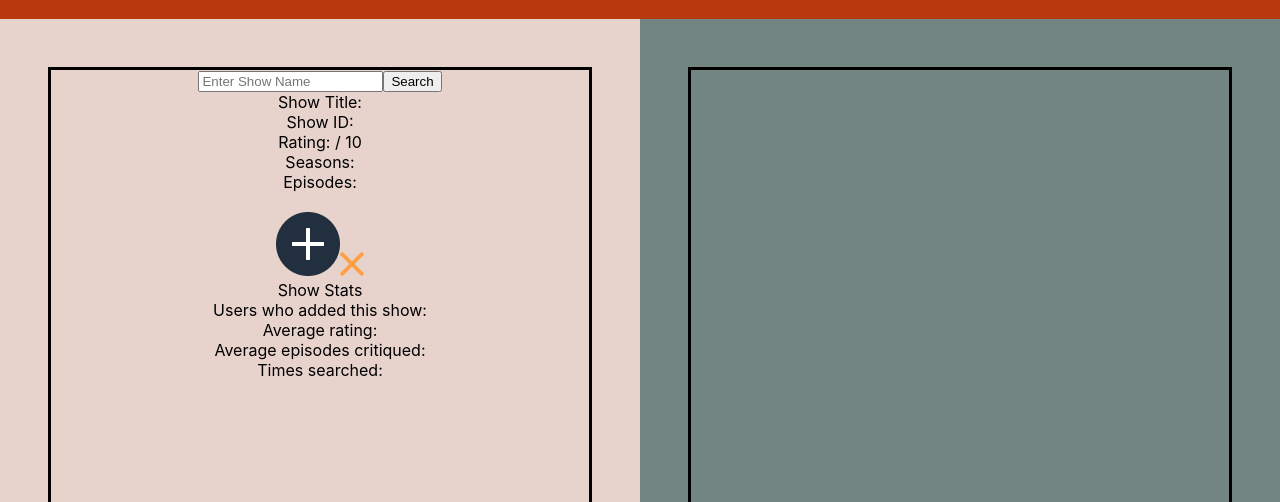
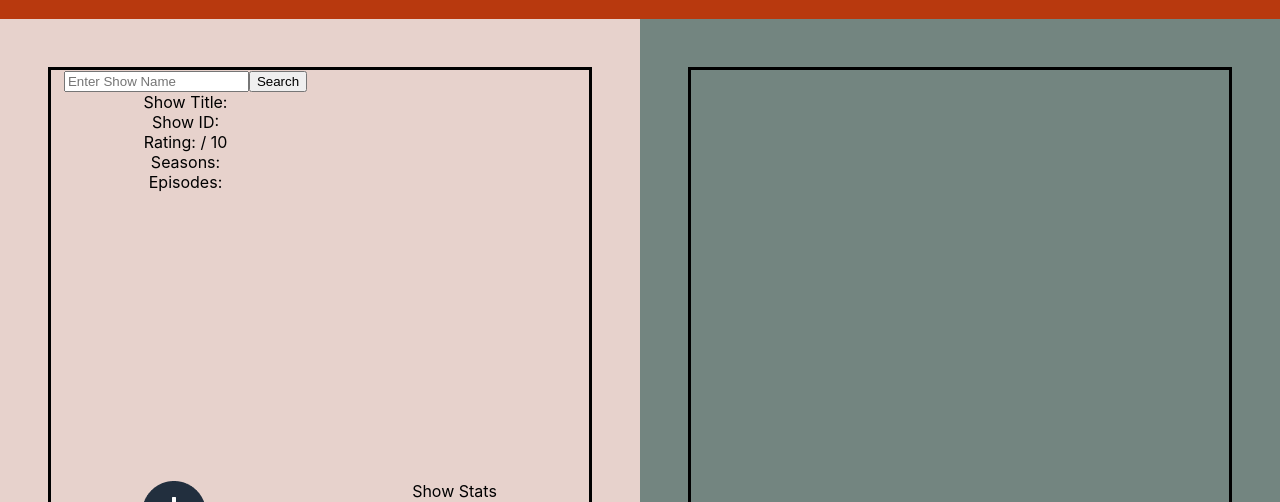
Before and after one commit to JohnnyOhall/critique_it, a React (Create React App) app in the folder client/: page / in a window 1280 px wide. Both pictures are taken after a click on the picture 320 px from the left and 803 px from the top of the page. Shown: the part 701-1203 px from the top of the page. Built offline with nearby package versions, Linux system fonts and the light colour scheme; a web font is replaced by a local one.

Commit message:
add styling to critique select add

```diff
--- a/client/src/components/Main/LeftSide/CritiqueSelect.scss
+++ b/client/src/components/Main/LeftSide/CritiqueSelect.scss
@@ -6,5 +6,16 @@
     margin: 3em;
     border-style: solid;
     border-color: black;
+
+    .add {
+      display: flex;
+      width: 100%; // change based on the need
+      height: 100%; // change based on the need
+      flex-wrap: wrap;
+
+      .box {
+        flex-basis: 50%;
+      }
+    }
   }
 }
--- a/client/src/components/Main/LeftSide/CritiqueSelectAdd.jsx
+++ b/client/src/components/Main/LeftSide/CritiqueSelectAdd.jsx
@@ -47,8 +47,7 @@ const CritiqueSelectAdd = props => {
       .catch( console.error );
   };
 
-  // what to do if show is already in the database?
-  // how to add creator id?
+  // prevent duplicate logic needs to be added
   const selectShow = data => {
     axios.post( '/pages/create', data )
       .then( () => props.onSelect() )
@@ -58,7 +57,9 @@ const CritiqueSelectAdd = props => {
   return (
     <div className="critique-select">
 
-      <div className="show-search-info">
+      <div className="add">
+
+        <div className="show-search-info box">
           <form className="search" onSubmit={ e => e.preventDefault() }>
             <input
               placeholder="Enter Show Name"
@@ -78,11 +79,11 @@ const CritiqueSelectAdd = props => {
           </div>
         </div>
 
-      <div className="show-image">
+        <div className="show-image box">
           <img src={ show.image } />
         </div>
 
-      <div className="show-buttons">
+        <div className="show-buttons box">
           <img
             className="select-button"
             src="images/add.png"
@@ -97,7 +98,7 @@ const CritiqueSelectAdd = props => {
           />
         </div>
 
-      <div className="show-stats">
+        <div className="show-stats box">
           <p>Show Stats</p>
           <p>Users who added this show:</p>
           <p>Average rating:</p>
@@ -106,6 +107,8 @@ const CritiqueSelectAdd = props => {
         </div>
 
       </div>
+
+    </div>
   );
 };
 
```
Lines whose indentation alone changed are shown as unchanged.
